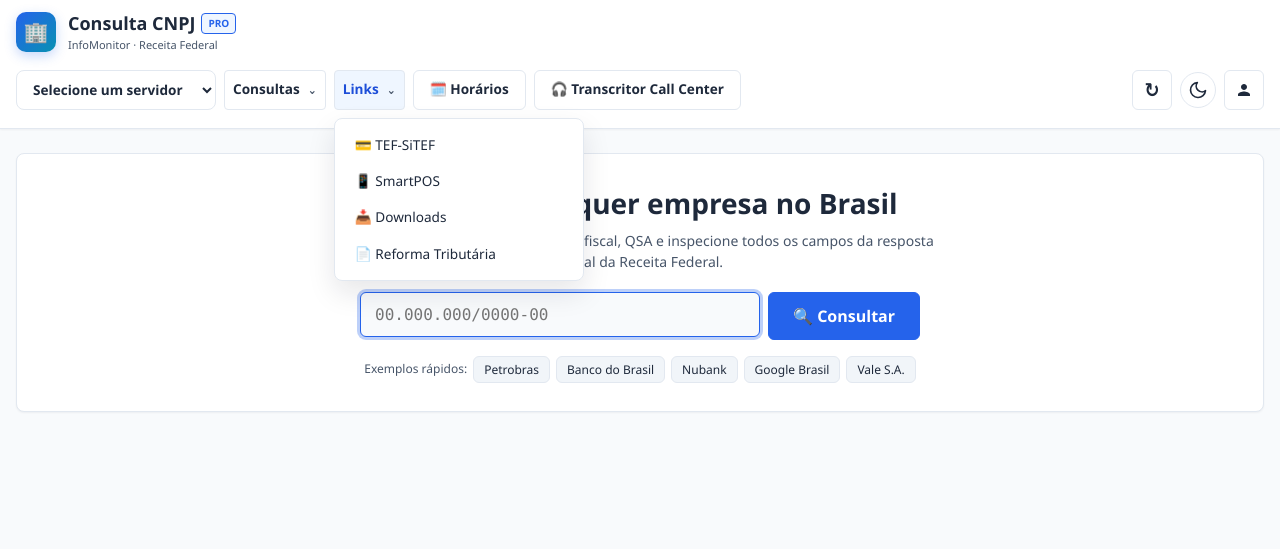
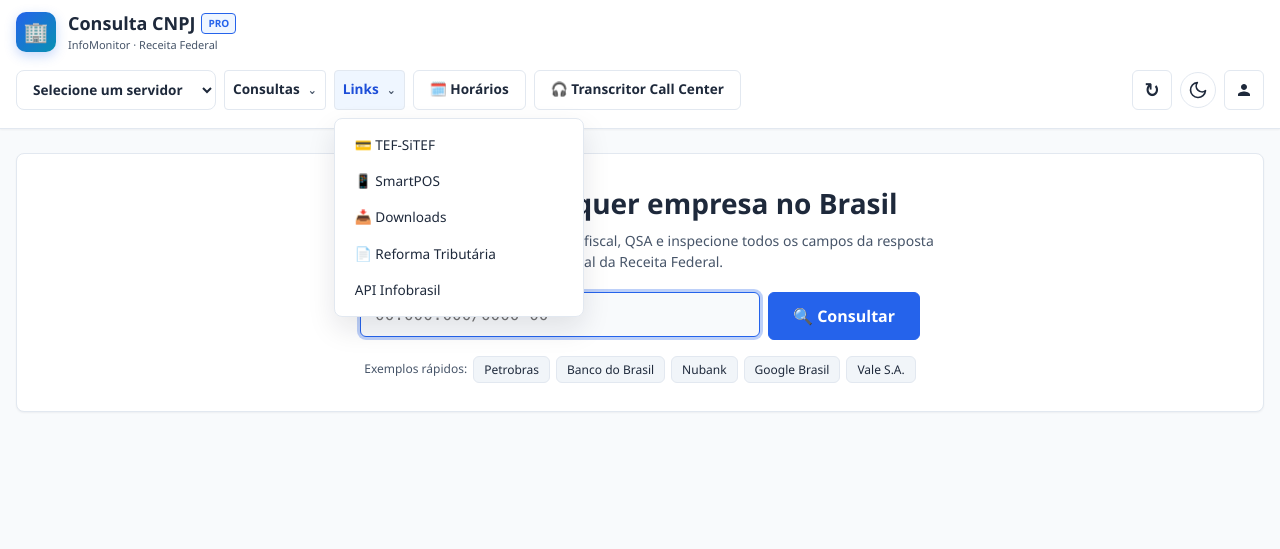
Before and after one commit to Th14g0R/InfoMonitorDBClientes, a Flask app: template templates/cnpj.html in a window 1280 px wide, after a click on "Links". Shown: the top 549 px of the page. Run offline with Flask 3, Linux system fonts and the light colour scheme; the template is opened without the code that fills it, so the values that code supplies are empty; parts of the project's set-up code (start-up, migrations or seed data) failed here and were passed over; some libraries are stand-ins or nearby versions.

Commit message:
feat: adiciona API Infobrasil ao menu Links

```diff
--- a/templates/menu_navegacao.html
+++ b/templates/menu_navegacao.html
@@ -29,6 +29,7 @@
             <a href="https://smartpos-infobrasil-436598344590.us-east1.run.app/" target="_blank" rel="noopener noreferrer" title="SmartPOS">📱 SmartPOS</a>
             <a href="https://guia.infobrasilsistemas.com.br/infobrasilsistemas/areadosuporte/principal.html" target="_blank" rel="noopener noreferrer" title="Downloads">📥 Downloads</a>
             <a href="https://notas-de-credito-e-debito.vercel.app/" target="_blank" rel="noopener noreferrer" title="Reforma Tributária">📄 Reforma Tributária</a>
+            <a href="https://info-api.infobrasilsistemas.com.br/" target="_blank" rel="noopener noreferrer" title="API Infobrasil"> API Infobrasil</a>
         </div>
     </details>
     <a href="/horarios" class="btn">🗓️ Horários</a>
```
Also changed, not shown: tests/test_seguranca.py (+1 -1 lines).
